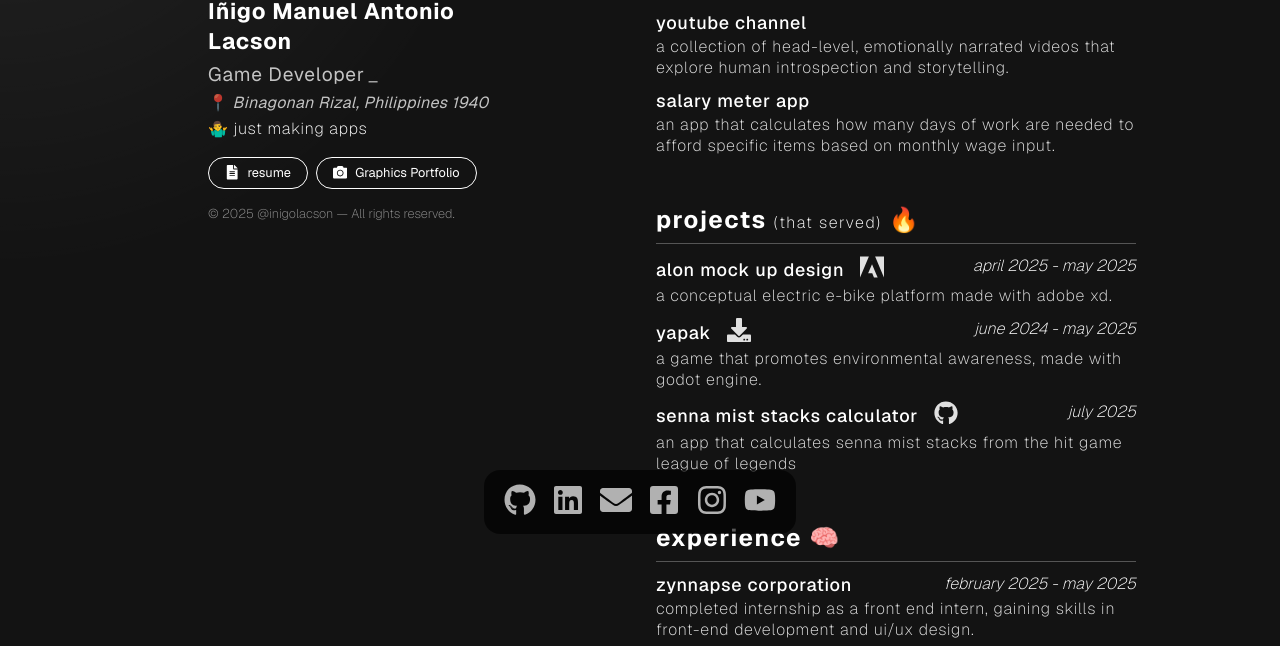
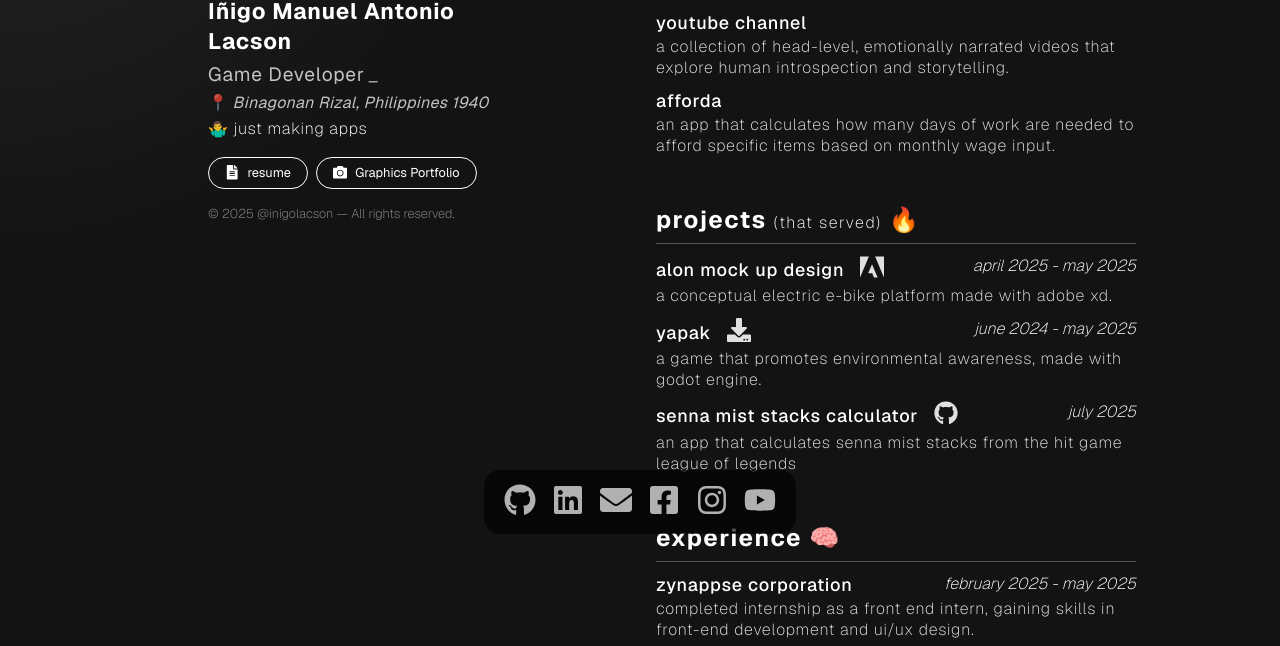
Before and after one commit to inigolacson/my-app, a Next.js app: page / in a window 1280 px wide. Shown: the part 234-880 px from the top of the page. Built offline with nearby package versions, Linux system fonts and the light colour scheme.

Commit message:
feat: yes

```diff
--- a/data/information.js
+++ b/data/information.js
@@ -67,7 +67,7 @@ const cookInfo = [
       "a collection of head-level, emotionally narrated videos that explore human introspection and storytelling.",
   },
   {
-    title: "salary meter app",
+    title: "afforda",
     description:
       "an app that calculates how many days of work are needed to afford specific items based on monthly wage input.",
   },
@@ -75,7 +75,7 @@ const cookInfo = [
 
 const experienceInfo = [
   {
-    company: "zynnapse corporation",
+    company: "zynappse corporation",
     description:
       "completed internship as a front end intern, gaining skills in front-end development and ui/ux design.",
     date: "february 2025 - may 2025",
```
